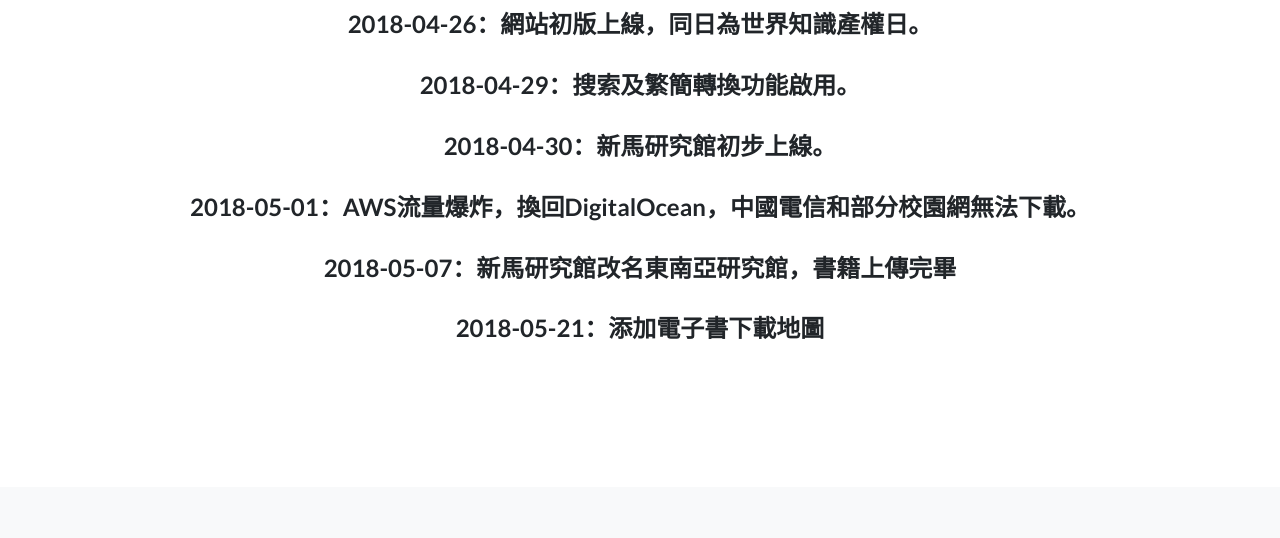
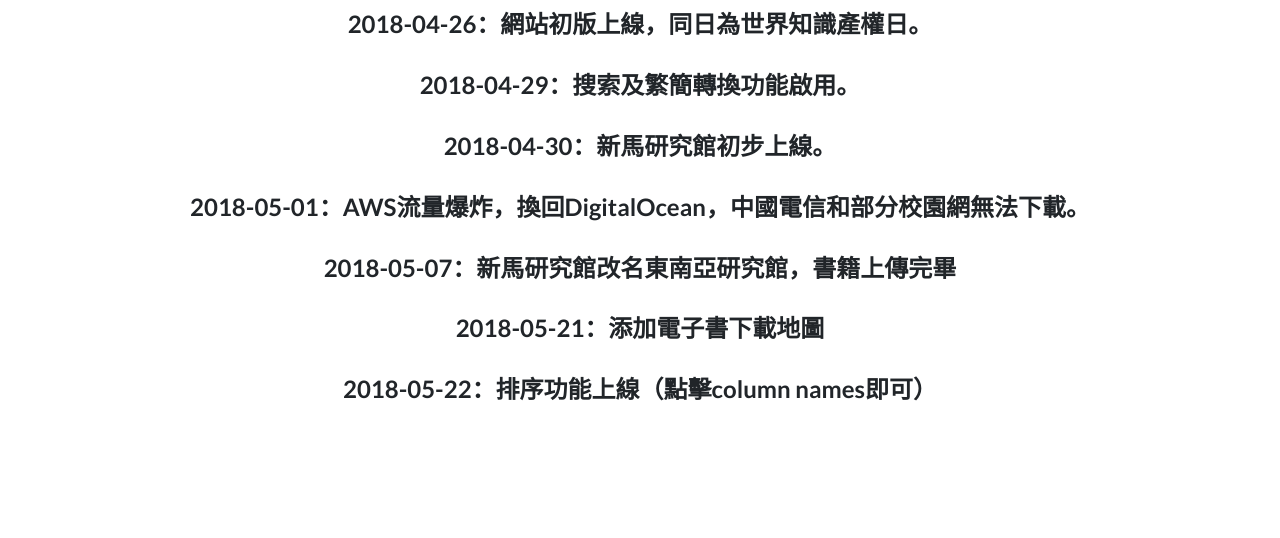
Before and after one commit to Deakualaung/p-library.github.io, a website: page about.html in a window 1280 px wide. Shown: the part 228-766 px from the top of the page. Drawn offline with Linux system fonts and the light colour scheme.

Commit message:
說明排序功能上線

```diff
--- a/about.html
+++ b/about.html
@@ -62,6 +62,8 @@
           <h4>2018-05-07：新馬研究館改名東南亞研究館，書籍上傳完畢</h4><br>
 
           <h4>2018-05-21：添加電子書下載地圖</h4><br>
+
+          <h4>2018-05-22：排序功能上線（點擊column names即可）</h4><br>
 
         </div>
 
```
